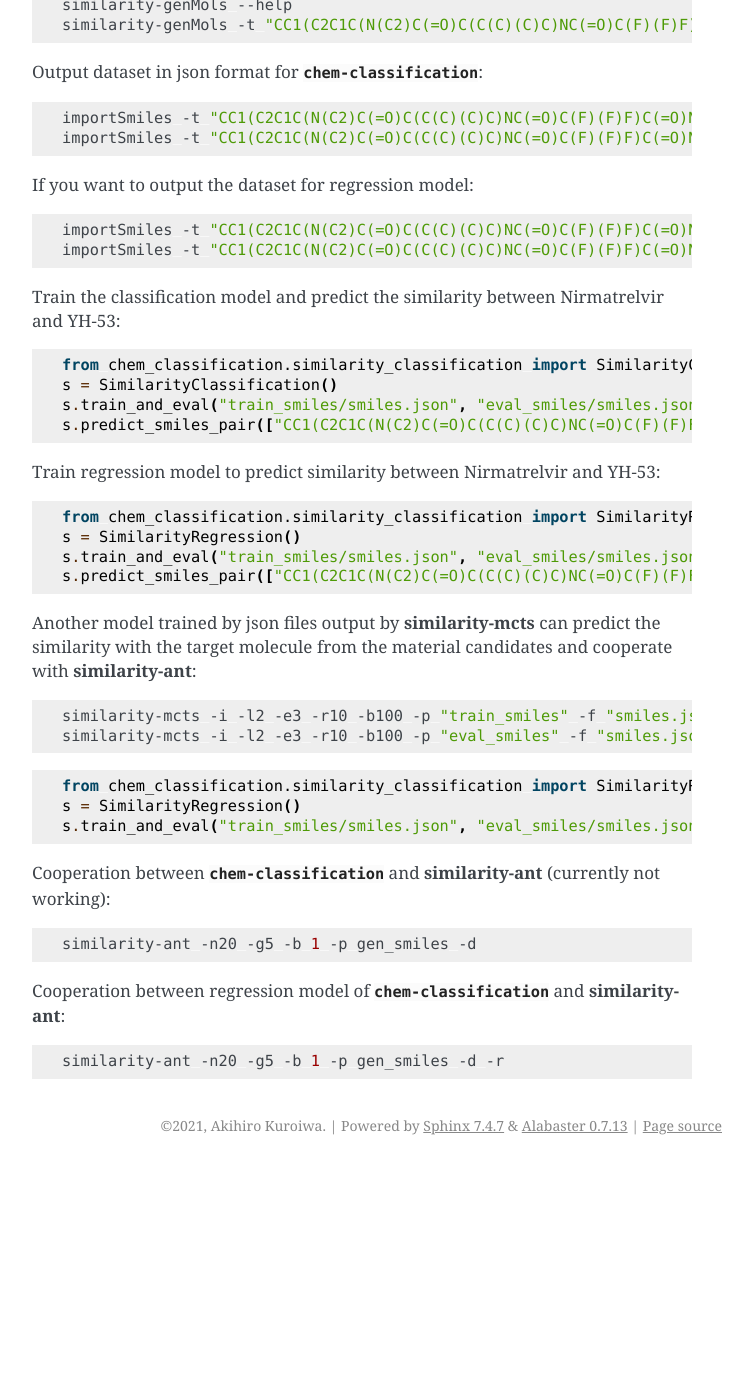
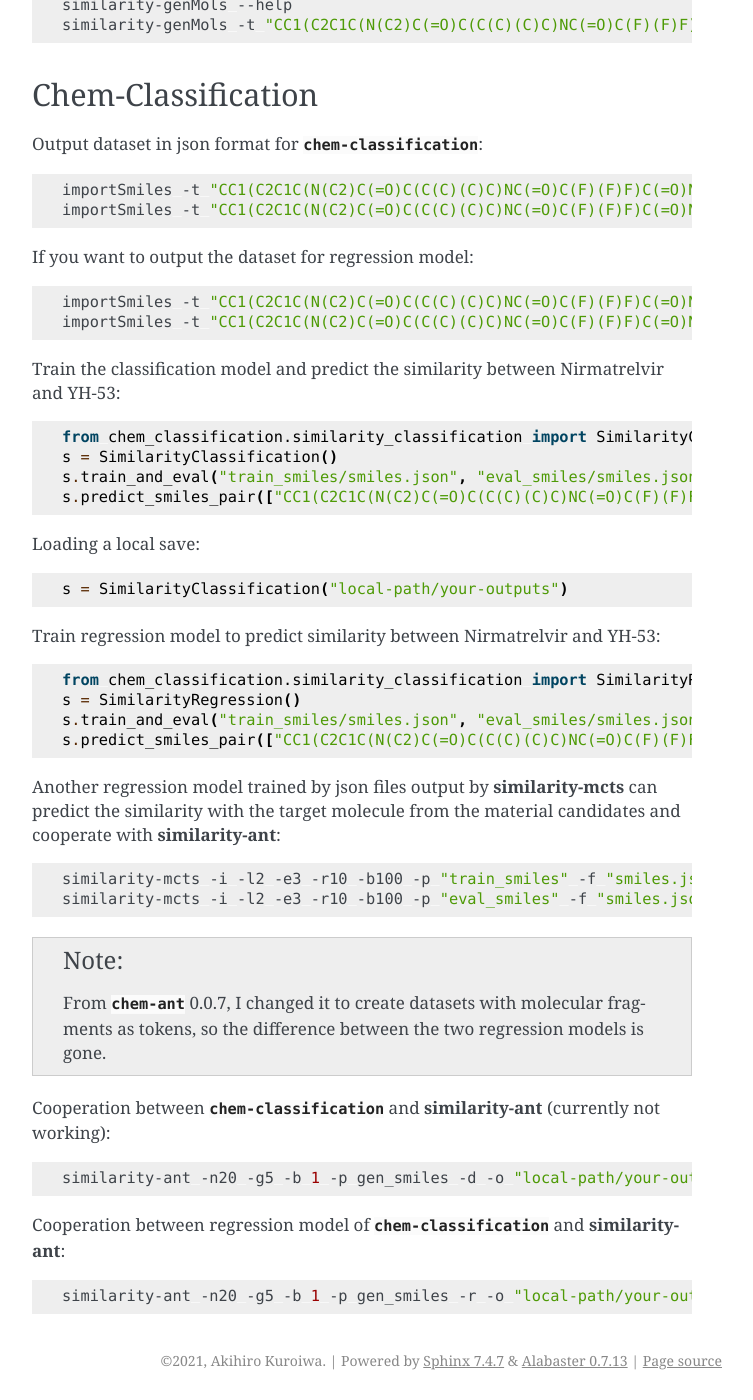
Before and after one commit to akuroiwa/chess-ant, a Sphinx documentation site: the page built from doc/o_unilateralis.rst, in a window 1280 px wide and 1400 px high, scrolled down 1625 px. Shown: the whole window, without its empty margins (388-1141 px from the left). Built offline with Sphinx 7.4.7, drawn with Linux system fonts in a browser that asks for light colours; before the commit the page ends 2790 px from its top, so only the background shows below that.

Commit message:
Update manual 0.0.7.

```diff
--- a/doc/conf.py
+++ b/doc/conf.py
@@ -22,7 +22,7 @@
 author = 'Akihiro Kuroiwa'
 
 # The full version, including alpha/beta/rc tags
-release = '0.0.6'
+release = '0.0.7'
 
 
 # -- General configuration ---------------------------------------------------
--- a/doc/o_unilateralis.rst
+++ b/doc/o_unilateralis.rst
@@ -82,6 +82,10 @@
    similarity-genMols --help
    similarity-genMols -t "CC1(C2C1C(N(C2)C(=O)C(C(C)(C)C)NC(=O)C(F)(F)F)C(=O)NC(CC3CCNC3=O)C#N)C" -m "CC1=CC=CC=C1C(C)C" "Cc1ccccc1CC(C#N)NC1CCNC1=O" -f "gen2.csv"
 
+
+Chem-Classification
+--------------------
+
 Output dataset in json format for :mod:`chem-classification`:
 
 .. code-block:: bash
@@ -105,6 +109,12 @@
    s.train_and_eval("train_smiles/smiles.json", "eval_smiles/smiles.json")
    s.predict_smiles_pair(["CC1(C2C1C(N(C2)C(=O)C(C(C)(C)C)NC(=O)C(F)(F)F)C(=O)NC(CC3CCNC3=O)C#N)C", "CC(C)CC(C(=O)NC(CC1CCNC1=O)C(=O)C2=NC3=CC=CC=C3S2)NC(=O)C4=CC5=C(N4)C=CC=C5OC"])
 
+Loading a local save:
+
+.. code-block:: python
+
+   s = SimilarityClassification("local-path/your-outputs")
+
 Train regression model to predict similarity between Nirmatrelvir and YH-53:
 
 .. code-block:: python
@@ -114,28 +124,26 @@
    s.train_and_eval("train_smiles/smiles.json", "eval_smiles/smiles.json")
    s.predict_smiles_pair(["CC1(C2C1C(N(C2)C(=O)C(C(C)(C)C)NC(=O)C(F)(F)F)C(=O)NC(CC3CCNC3=O)C#N)C", "CC(C)CC(C(=O)NC(CC1CCNC1=O)C(=O)C2=NC3=CC=CC=C3S2)NC(=O)C4=CC5=C(N4)C=CC=C5OC"])
 
-Another model trained by json files output by :command:`similarity-mcts` can predict the similarity with the target molecule from the material candidates and cooperate with :command:`similarity-ant`:
+Another regression model trained by json files output by :command:`similarity-mcts` can predict the similarity with the target molecule from the material candidates and cooperate with :command:`similarity-ant`:
 
 .. code-block:: bash
 
    similarity-mcts -i -l2 -e3 -r10 -b100 -p "train_smiles" -f "smiles.json" -j
    similarity-mcts -i -l2 -e3 -r10 -b100 -p "eval_smiles" -f "smiles.json" -j
 
-.. code-block:: python
+.. note::
 
-   from chem_classification.similarity_classification import SimilarityRegression
-   s = SimilarityRegression()
-   s.train_and_eval("train_smiles/smiles.json", "eval_smiles/smiles.json")
-
+   From :mod:`chem-ant` 0.0.7,
+   I changed it to create datasets with molecular fragments as tokens, so the difference between the two regression models is gone.
 
 Cooperation between :mod:`chem-classification` and :command:`similarity-ant` (currently not working):
 
 .. code-block:: bash
 
-   similarity-ant -n20 -g5 -b 1 -p gen_smiles -d
+   similarity-ant -n20 -g5 -b 1 -p gen_smiles -d -o "local-path/your-outputs"
 
 Cooperation between regression model of :mod:`chem-classification` and :command:`similarity-ant`:
 
 .. code-block:: bash
 
-   similarity-ant -n20 -g5 -b 1 -p gen_smiles -d -r
+   similarity-ant -n20 -g5 -b 1 -p gen_smiles -r -o "local-path/your-outputs"
```
Also changed, not shown: doc/ant_baits.rst (+20 -1 lines), doc/anteater.rst (+13 -1 lines), 6 other files.
